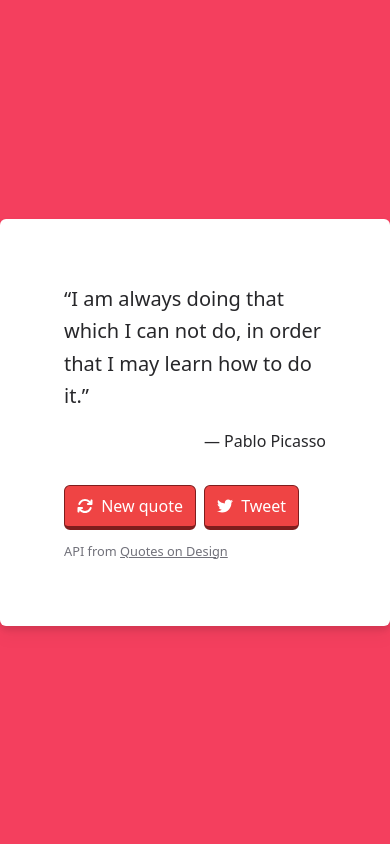
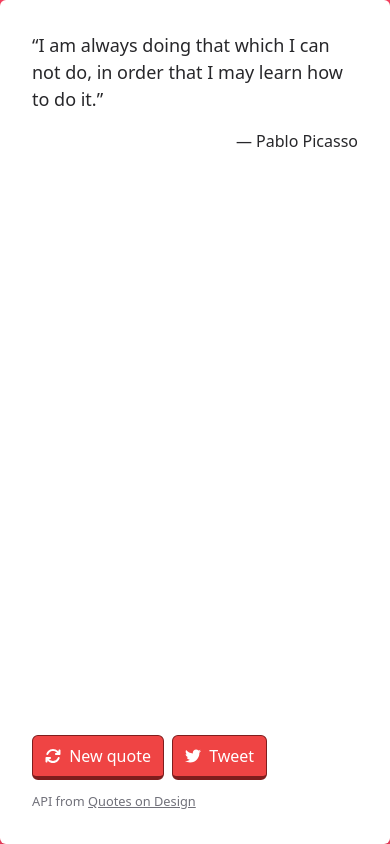
Before and after one commit to kevcomedia/fcc-random-quote-machine, a React (Vite) app: page / in a window 390 px wide. Built offline with nearby package versions, Linux system fonts and the light colour scheme.

Commit message:
Make app more responsive

```diff
--- a/src/App.jsx
+++ b/src/App.jsx
@@ -9,10 +9,10 @@ const App = () => {
   return (
     <div
       id="quote-box"
-      className="w-full max-w-lg max-h-screen overflow-y-auto bg-white text-zinc-800 p-16 rounded-md drop-shadow-lg"
+      className="w-full max-w-lg max-h-screen bg-white text-zinc-800 md:my-10 p-8 md:p-16 rounded-md drop-shadow-lg flex flex-col"
     >
       {quote && (
-        <div className="mb-8">
+        <div className="mb-8 grow overflow-y-auto">
           <Quote quote={quote} />
         </div>
       )}
--- a/src/components/Quote.jsx
+++ b/src/components/Quote.jsx
@@ -5,7 +5,7 @@ const Quote = ({ quote }) => {
     <>
       <blockquote
         id="text"
-        className="mb-4 text-xl leading-relaxed before:content-[open-quote] after:content-[close-quote]"
+        className="mb-4 text-lg md:text-xl leading-normal md:leading-relaxed before:content-[open-quote] after:content-[close-quote]"
       >
         {text}
       </blockquote>
--- a/src/index.html
+++ b/src/index.html
@@ -7,7 +7,7 @@
     <link rel="stylesheet" href="index.css" />
   </head>
   <body class="h-screen bg-rose-500">
-    <div class="h-screen flex justify-center items-center" id="app"></div>
+    <div class="h-screen flex justify-center" id="app"></div>
 
     <script src="https://cdn.freecodecamp.org/testable-projects-fcc/v1/bundle.js"></script>
     <script type="module" src="index.jsx"></script>
```
